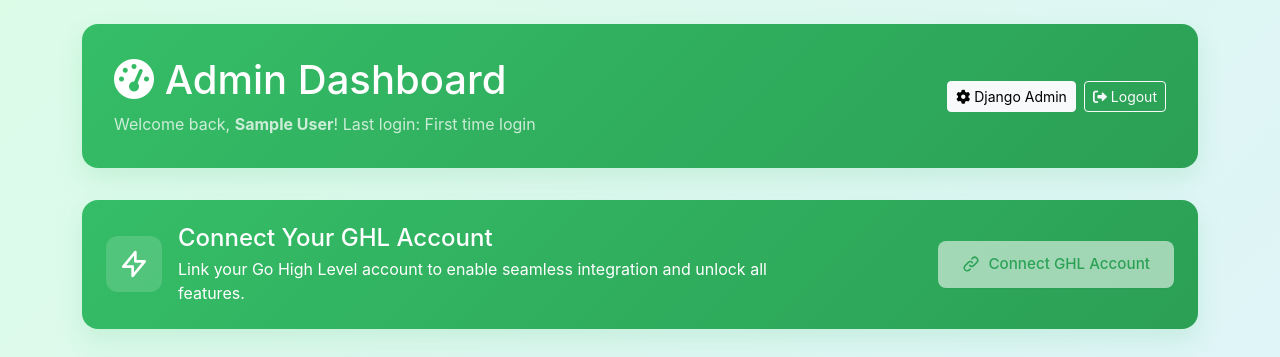
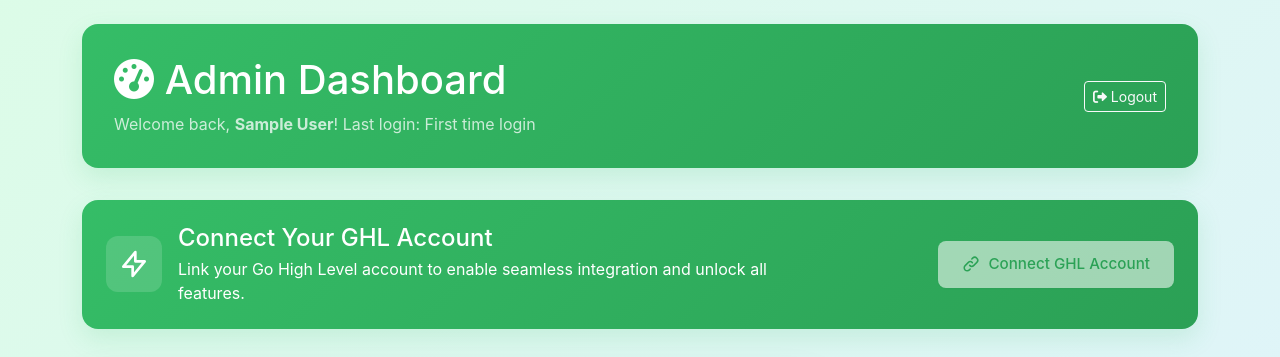
Before and after one commit to Rojin4455/Zara-Appointment-App, a Django app: page /admin-dashboard/ in a window 1280 px wide. Shown: the part 63-420 px from the top of the page. Run offline with Django 5.2, Linux system fonts and the light colour scheme; the visitor is signed in with stand-in values (Sample User, id 1); data that the repository does not hold is empty; parts of the project's set-up code (start-up, migrations or seed data) failed here and were passed over; some libraries are stand-ins or nearby versions.

Commit message:
added new modifications

```diff
--- a/templates/admin_auth/dashboard.html
+++ b/templates/admin_auth/dashboard.html
@@ -18,9 +18,9 @@
             </div>
             <div class="col-md-4 text-md-end">
                 <div class="d-flex gap-2 justify-content-md-end">
-                    <a href="{% url 'admin:index' %}" class="btn btn-light btn-sm">
+                    <!-- <a href="{% url 'admin:index' %}" class="btn btn-light btn-sm">
                         <i class="fas fa-cog"></i> Django Admin
-                    </a>
+                    </a> -->
                     <a href="{% url 'admin_logout' %}" class="btn btn-outline-light btn-sm">
                         <i class="fas fa-sign-out-alt"></i> Logout
                     </a>
@@ -158,7 +158,7 @@
                             <div class="col-lg-6 mb-4">
                                 <div class="connection-card h-100 border-0 shadow-sm rounded-3 overflow-hidden hover-lift">
                                     <div class="card-body p-4">
-                                        <div class="d-flex align-items-start justify-content-between mb-3">
+                                        <!-- <div class="d-flex align-items-start justify-content-between mb-3">
                                             <div class="connection-status-indicator bg-success rounded-circle"></div>
                                             <div class="dropdown">
                                                 <button class="btn btn-link p-0 text-muted" data-bs-toggle="dropdown">
@@ -169,7 +169,7 @@
                                                     <li><a class="dropdown-item text-danger" href="#"><i class="fas fa-unlink me-2"></i>Disconnect</a></li>
                                                 </ul>
                                             </div>
-                                        </div>
+                                        </div> -->
 
                                         <h5 class="card-title fw-bold text-dark mb-3">
                                             {{ credential.location_name|default:"Unnamed Location" }}
--- a/templates/base.html
+++ b/templates/base.html
@@ -581,7 +581,7 @@
                         <i class="fas fa-user-circle"></i> {{ user.get_full_name|default:user.username }}
                     </a>
                     <ul class="dropdown-menu">
-                        <li><a class="dropdown-item" href="{% url 'admin:index' %}"><i class="fas fa-cog"></i> Django Admin</a></li>
+                        <!-- <li><a class="dropdown-item" href="{% url 'admin:index' %}"><i class="fas fa-cog"></i> Django Admin</a></li> -->
                         <li><hr class="dropdown-divider"></li>
                         <li><a class="dropdown-item" href="{% url 'admin_logout' %}"><i class="fas fa-sign-out-alt"></i> Logout</a></li>
                     </ul>
```
